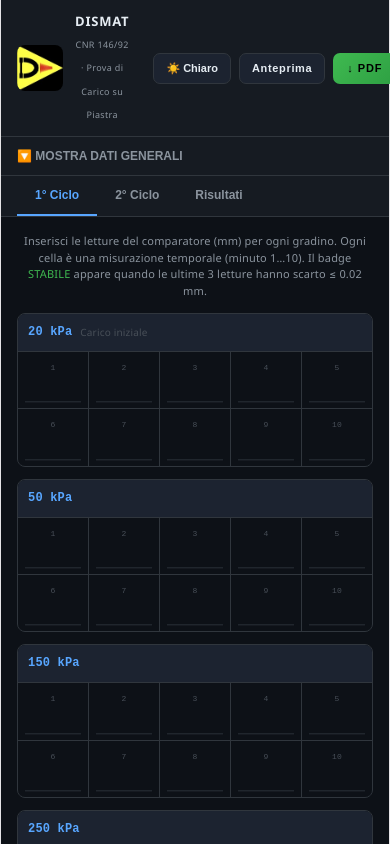
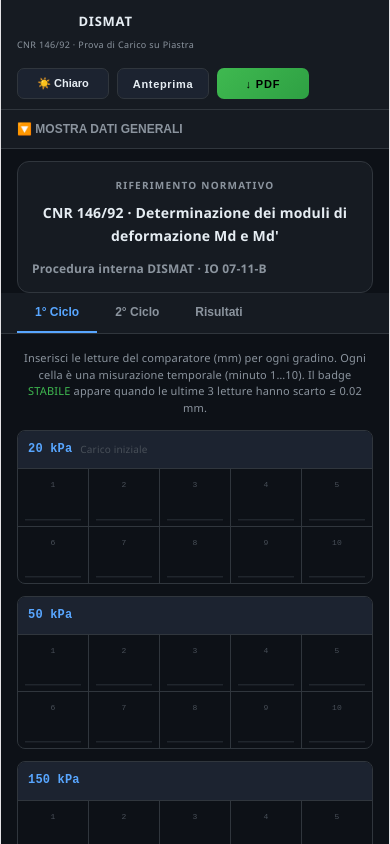
Before and after one commit to laracigna01-byte/prova-carico-piastra-dismat, a React (Vite) app: page / in a window 390 px wide. Shown: the top 844 px of the page. Built offline with nearby package versions, Linux system fonts and the light colour scheme.

Commit message:
Migliora header responsive

```diff
--- a/src/App.jsx
+++ b/src/App.jsx
@@ -693,18 +693,20 @@
         innerRef={hiddenChartRef}
       />
 
-      <header style={{ background: T.surface, borderBottom: `1px solid ${T.border}`, padding: "10px 16px", display: "flex", alignItems: "center", gap: 12, position: "sticky", top: 0, zIndex: 100 }}>
-        <img
-  src="/logo-dismat.jpg"
-  alt="Laboratorio DISMAT"
+      <header
   style={{
-    width: 46,
-    height: 46,
-    borderRadius: 8,
-    objectFit: "cover",
-    background: "#fff",
+    background: T.surface,
+    borderBottom: `1px solid ${T.border}`,
+    padding: "10px 16px",
+    display: "flex",
+    alignItems: "center",
+    gap: 12,
+    position: "sticky",
+    top: 0,
+    zIndex: 100,
+    flexWrap: "wrap",
   }}
-/>
+>
         <div>
           <div style={{ fontSize: 13, fontWeight: 800, letterSpacing: "0.06em", color: T.text }}>DISMAT</div>
           <div style={{ fontSize: 9, color: T.textMuted, letterSpacing: "0.04em" }}>CNR 146/92 · Prova di Carico su Piastra</div>
@@ -717,7 +719,14 @@
             <Pill label="Md/Md'" value={rapporto.toFixed(3)} color={rapportColor} bold />
           </div>
         )}
-        <div style={{ display: "flex", gap: 8 }}>
+        <div
+  style={{
+    display: "flex",
+    gap: 8,
+    flexWrap: "wrap",
+    justifyContent: "flex-end",
+  }}
+>
           <button
   type="button"
   onClick={() => setTheme(theme === "dark" ? "light" : "dark")}
@@ -731,6 +740,7 @@
     fontWeight: 700,
     cursor: "pointer",
     whiteSpace: "nowrap",
+    minWidth: 92,
   }}
 >
   {theme === "dark" ? "☀️ Chiaro" : "🌙 Scuro"}
@@ -744,7 +754,7 @@
               border: `1px solid ${T.border}`, borderRadius: 7,
               padding: "8px 12px", fontSize: 11, fontWeight: 700,
               letterSpacing: "0.06em", cursor: exporting ? "default" : "pointer",
-              WebkitTapHighlightColor: "transparent",
+              WebkitTapHighlightColor: "transparent",minWidth: 92,
             }}
           >
             Anteprima
@@ -759,7 +769,7 @@
               padding: "8px 14px", fontSize: 11, fontWeight: 800,
               letterSpacing: "0.08em", cursor: exporting ? "default" : "pointer",
               whiteSpace: "nowrap", flexShrink: 0,
-              WebkitTapHighlightColor: "transparent",
+              WebkitTapHighlightColor: "transparent",minWidth: 92,
             }}
           >
             {exporting ? "⏳ Generando..." : "↓ PDF"}
@@ -785,6 +795,54 @@
         presenti={presenti} setPresenti={setPresenti}
         fotoProva={fotoProva} setFotoProva={setFotoProva}
       />
+      <div
+  style={{
+    margin: "12px 16px 0",
+    background: T.surface,
+    border: `1px solid ${T.border}`,
+    borderRadius: 12,
+    padding: "12px 14px",
+    display: "flex",
+    flexWrap: "wrap",
+    alignItems: "center",
+    justifyContent: "space-between",
+    gap: 10,
+  }}
+>
+  <div>
+    <div
+      style={{
+        fontSize: 10,
+        fontWeight: 900,
+        letterSpacing: "0.12em",
+        textTransform: "uppercase",
+        color: T.textMuted,
+      }}
+    >
+      Riferimento normativo
+    </div>
+    <div
+      style={{
+        marginTop: 3,
+        fontSize: 14,
+        fontWeight: 800,
+        color: T.text,
+      }}
+    >
+      CNR 146/92 · Determinazione dei moduli di deformazione Md e Md'
+    </div>
+  </div>
+
+  <div
+    style={{
+      fontSize: 12,
+      color: T.textMuted,
+      fontWeight: 700,
+    }}
+  >
+    Procedura interna DISMAT · IO 07-11-B
+  </div>
+</div>
 
       <div style={{ background: T.surface, borderBottom: `1px solid ${T.border}`, display: "flex", padding: "0 16px" }}>
         {tabs.map((t) => (
```
